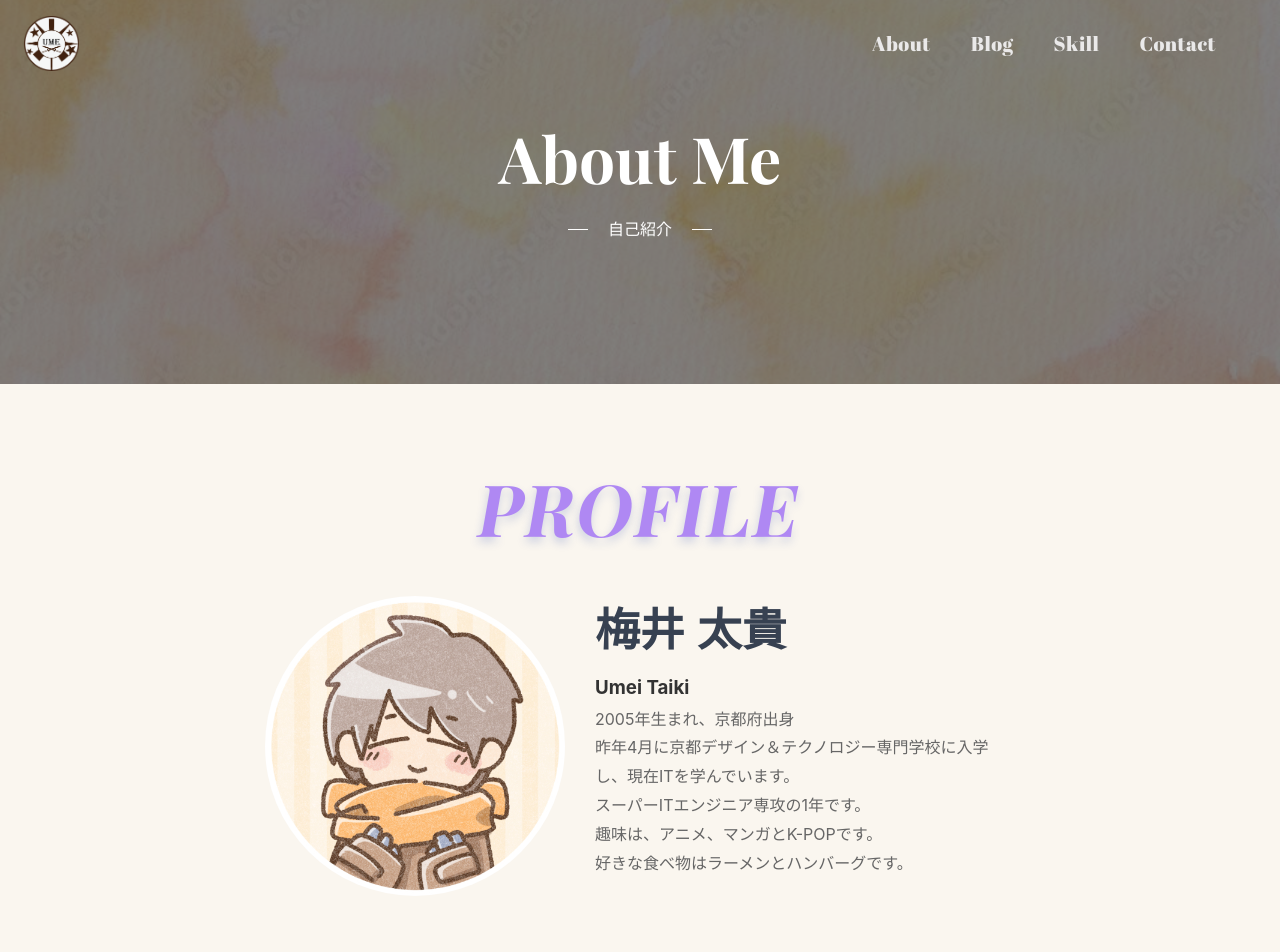
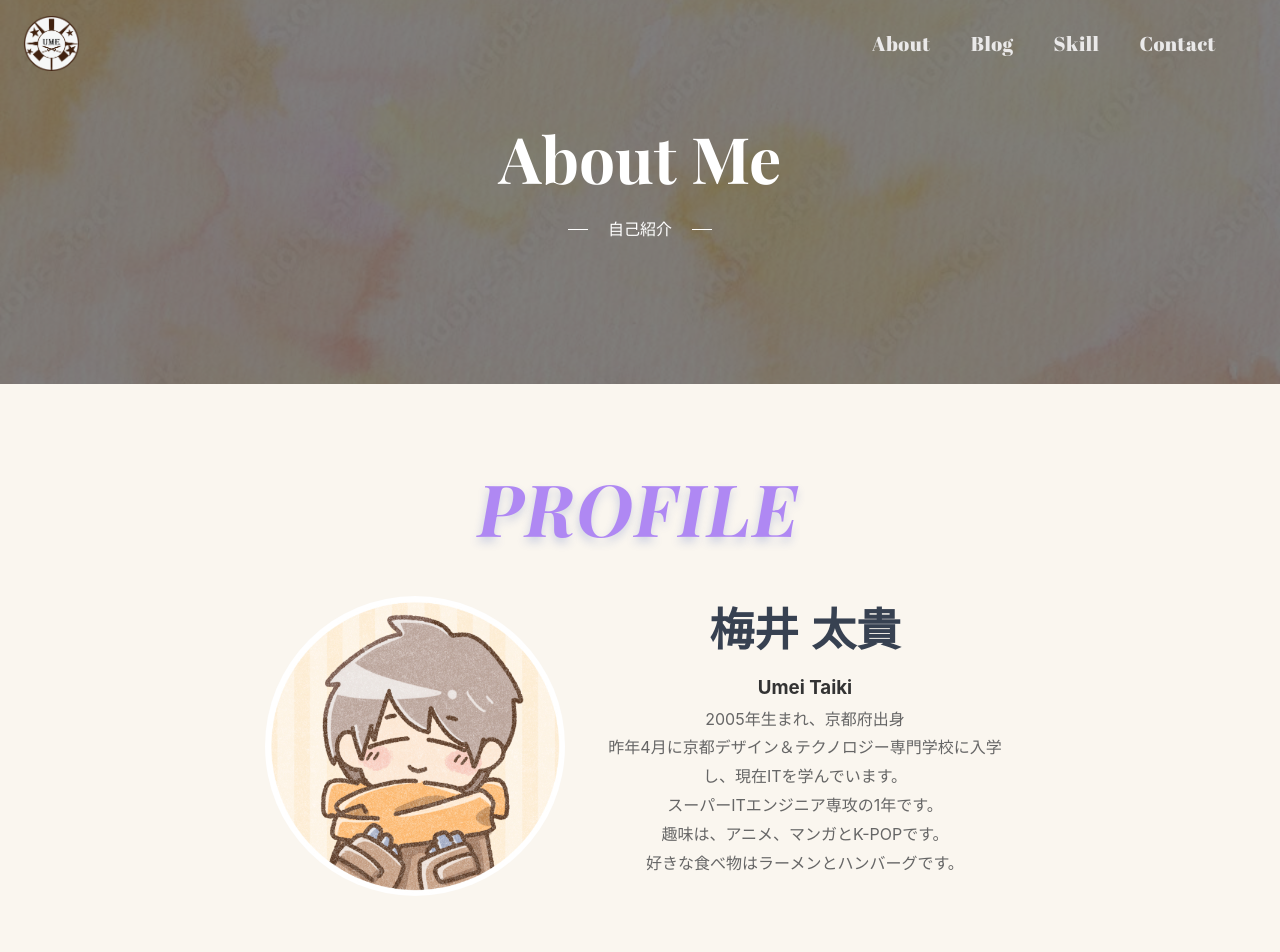
Before and after one commit to KTCume/react-next-portfolio, a Next.js app: page /about in a window 1280 px wide. Shown: the top 952 px of the page. Built offline with nearby package versions, Linux system fonts and the light colour scheme; a web font is replaced by a local one.

Commit message:
配置変更

```diff
--- a/app/about/page.module.css
+++ b/app/about/page.module.css
@@ -30,7 +30,7 @@
 .profileContainer {
     display: flex;
     align-items: center; /* 縦方向に中央揃え */
-    justify-content: flex-start; /* 左寄せ */
+    justify-content: center; /* 横方向に中央揃え */
     gap: 30px; /* 画像とテキストの間隔 */
     width: 100%;
     max-width: 1200px;
@@ -46,7 +46,8 @@
 .profileTextContainer {
     display: flex;
     flex-direction: column; /* 名前とテキストを縦並び */
-    justify-content: center; /* テキストを中央揃え */
+    align-items: center; /* テキストを中央揃え */
+    text-align: center; /* テキストを中央寄せ */
 }
 
 .name {
```
